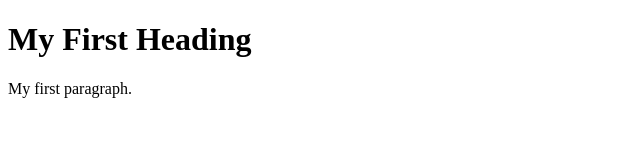
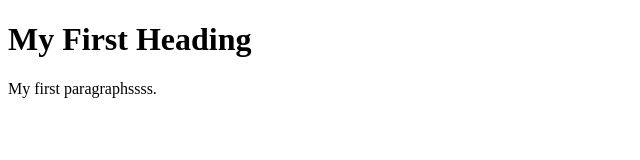
Before and after one commit to sabarinathjv/portfoliotest, a plain HTML site: page index.html in a window 1280 px wide. Shown: the full height of the page, 0-640 px from the left. Drawn offline with Linux system fonts and the light colour scheme.

Commit message:
Update index.html

```diff
--- a/index.html
+++ b/index.html
@@ -3,7 +3,7 @@
 <body>
 
 <h1>My First Heading</h1>
-<p>My first paragraph.</p>
+<p>My first paragraphssss.</p>
 
 </body>
 </html>
```
